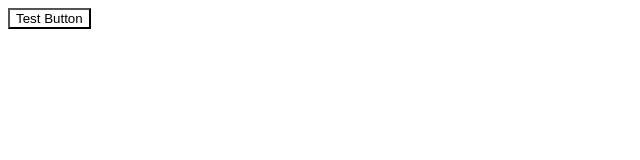
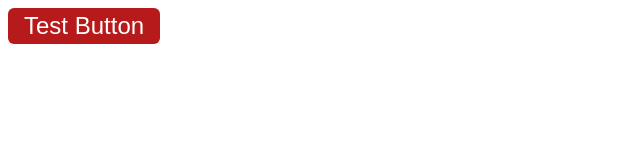
Before and after one commit to amy-byrum/tokens, a plain HTML site: page index.html in a window 1280 px wide. Shown: the whole page, without its empty margins (0-640 px from the left). Drawn offline with Linux system fonts and the light colour scheme.

Commit message:
MOAR BUTTON STYLIN'

```diff
--- a/index.html
+++ b/index.html
@@ -1,11 +1,16 @@
 <html>
     <head>
-
+        <link rel="stylesheet" href="build/css/_variables.css">
     </head>
     <body>
         <style>
             button {
                 background-color: var(--global-cherry-700);
+                color: var(--global-white);
+                font-size: 1.5em;
+                border: none;
+                border-radius: 6px;
+                padding: 4 16px;
             }
         </style>
         <button>
```
